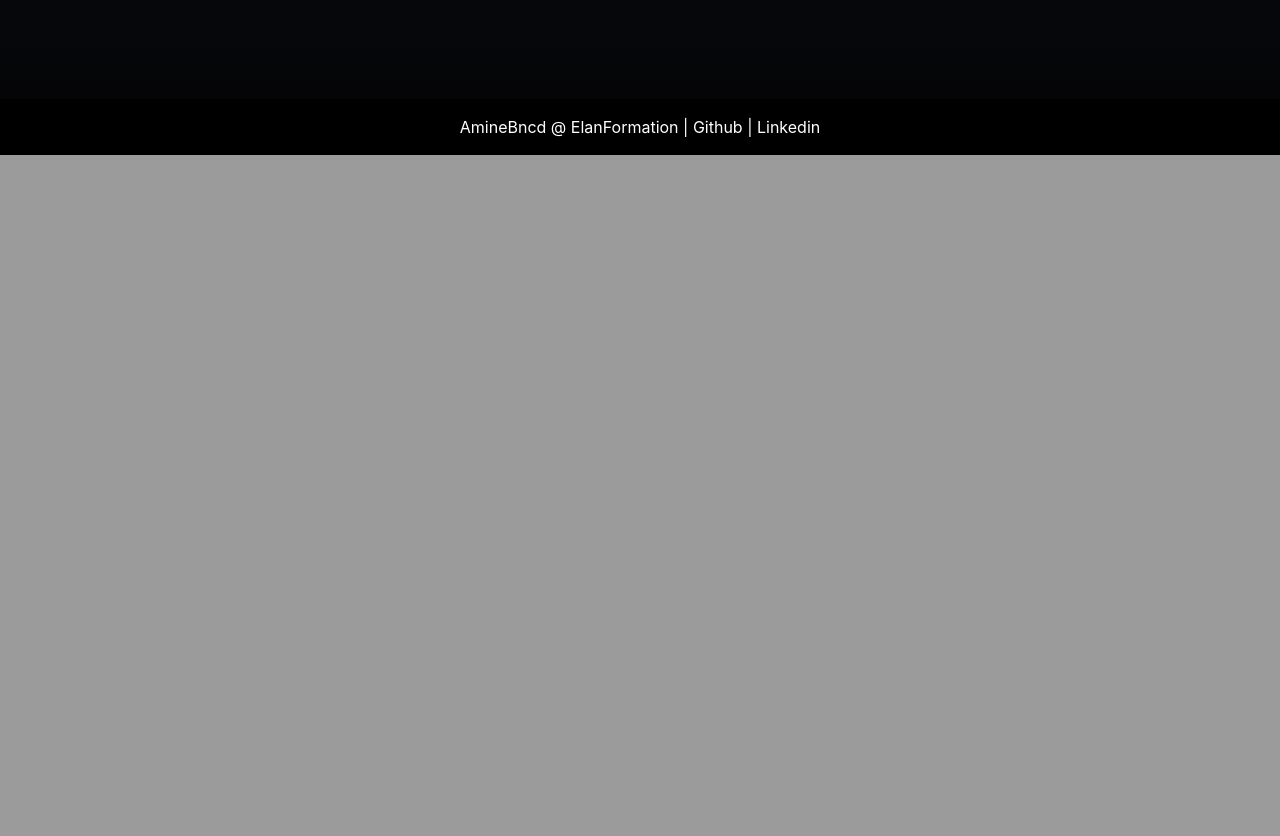
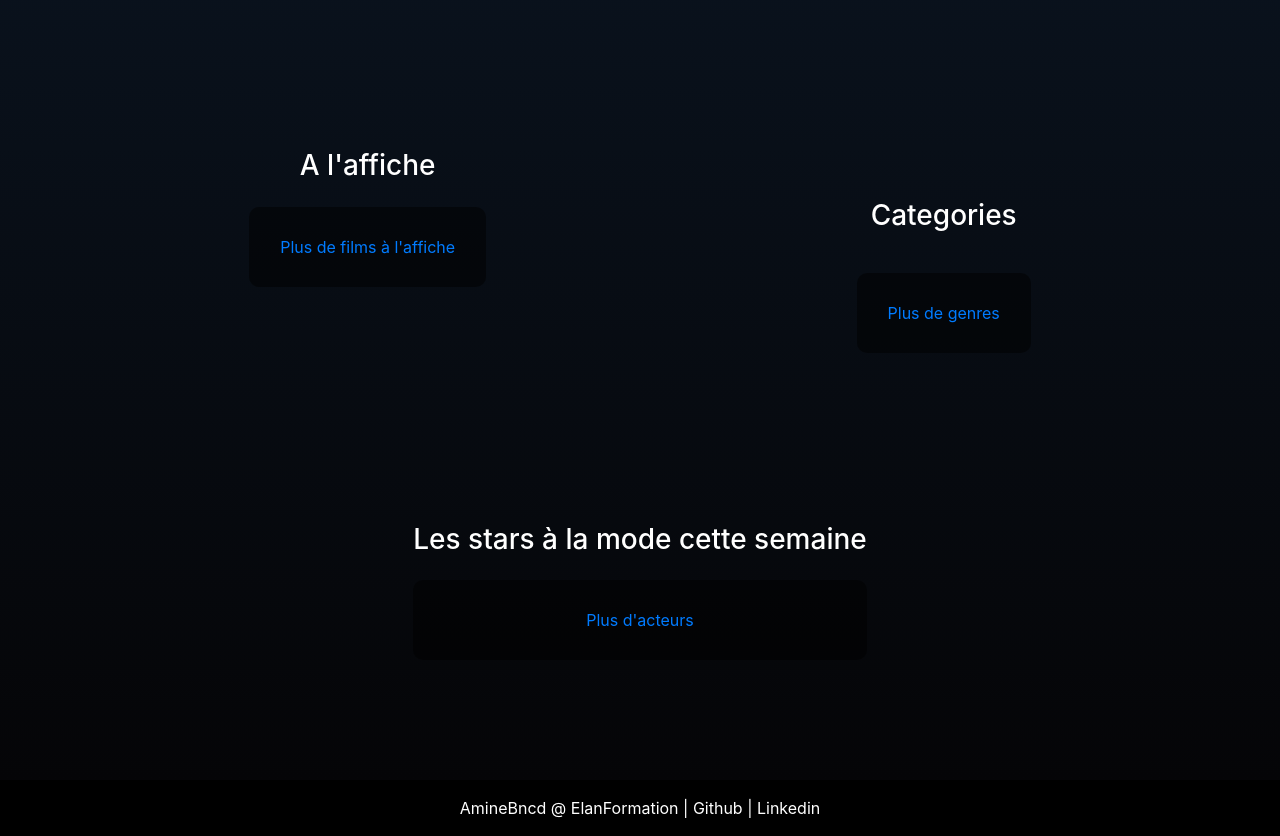
Before and after one commit to Aminebncd/Cinephyle, a PHP site: template appli/view/accueil.php in a window 1280 px wide. Shown: the part 1621-2457 px from the top of the page. Before the commit the page ends 1776 px from the top, so only its background shows below. Run offline with PHP 8.4, Linux system fonts and the light colour scheme; the template is opened without the code that fills it, so the values that code supplies are empty.

Commit message:
rajout de sections dans Accueil.php

```diff
--- a/appli/public/css/main.css
+++ b/appli/public/css/main.css
@@ -143,13 +143,13 @@ h1 {
 }
 
 .containerUn {
+  max-width: 1200px;
   overflow: hidden;
   border-radius: 15px;
 }
 
 .scrolling-wrapper {
   display: flex;
-  /* overflow: hidden; */
   width: 100%;
   position: relative;
   transform: translateX(0%);
@@ -168,29 +168,6 @@ h1 {
   height: auto;
 }
 
-/* @keyframes scroll {
-  0% {
-    transform: translateX(0);
-  }
-  20% {
-    transform: translateX(0);
-  }
-  40% {
-    transform: translateX(-100%);
-  }
-  60% {
-    transform: translateX(-100%);
-  }
-  80% {
-    transform: translateX(-200%);
-  }
-  95% {
-    transform: translateX(-200%);
-  }
-  100% {
-    transform: translateX(0);
-  }
-} */
 
 .scrolling-state {
   padding-top: 15px;
@@ -255,7 +232,6 @@ h1 {
     rgba(18, 42, 70, 0.63) 10%,
     rgba(5, 5, 7, 0.856) 100%
   );
-  /* transition: 0.3s ease; */
 }
 
 .accueilCardUn:hover .cardImage,
@@ -264,16 +240,6 @@ h1 {
   transform: scale(1.1);
 }
 
-/* .darkened-image {
-  background-image:
-  linear-gradient(180deg, rgba(18, 42, 70, 0.808) 0%, rgb(5, 5, 7) 100%), url(
-'https://static.cnews.fr/sites/default/files/styles/image_750_422/public/angela_weiss_643815e5e0550_0.jpg?itok=6shNtEAh');
-
-  width: 100%;
-  height: 100%;
-  object-fit: contain;
-  transition:  0.3s ease;
-} */
 
 .accueilCardUn a,
 .accueilCardDeux a,
@@ -296,9 +262,113 @@ h1 {
   color: #ffffff;
 }
 
-.miaou {
+/* .miaou {
   padding-top: 50px;
+} */
+
+
+.containerTrois {
+  padding-top: 150px;
+  display: flex;
+  justify-content: space-around;
+  flex-wrap: wrap;
 }
+
+.àLaffiche {
+  /* width: 60%; */
+  display: flex;
+  flex-direction: column;
+  align-items: center;
+}
+
+.accueilFilms {
+  display: flex;
+  flex-direction: row;
+}
+
+.accueilFilm {
+  width: 100%;
+  height: 200px;
+  border-radius: 10px;
+  object-fit: cover;
+}
+
+
+
+
+.accueilGenres {
+  /* width: 250px; */
+  padding-top: 50px;
+  display: flex;
+  flex-direction: column;
+  align-items: center;
+  flex-wrap: wrap;
+  justify-content: space-between;
+}
+
+.accueilListGenres {
+  height: auto;
+  max-height: 250px;
+  display: flex;
+  align-items: flex-start;
+  flex-wrap: wrap;
+  flex-direction: row;
+  justify-content: center;
+}
+
+.accueilListGenreElements {
+  margin: 5px;
+}
+
+
+.accueilGenreElement {
+  font-size: 18px;
+  padding: 15px;
+}
+
+
+
+
+
+
+
+
+
+
+.containerQuatre {
+  padding-top: 150px;
+  display: flex;
+  justify-content: center;
+}
+
+.àLaMode {
+  display: flex;
+  flex-direction: column;
+  align-items: center;
+}
+
+.accueilActeurs {
+  display: flex;
+  flex-direction: row;
+  flex-wrap: wrap;
+  justify-content: space-around;
+}
+
+.accueilActeur {
+  display: flex;
+  flex-direction: column;
+  align-items: center;
+}
+
+
+.accueilActeurImg {
+  margin-top: -15px;
+  width: 150px;
+  height: 200px;
+  border-radius: 10px;
+  object-fit: cover;
+}
+
 
 /* +++++++++++++++++++++FILMS+++++++++++++++++++++++++++++ */
 
@@ -629,7 +699,6 @@ h1 {
 
 .genreElement {
   font-size: 18px;
-  font-weight: 500;
   padding: 15px;
 }
 
--- a/appli/view/accueil.php
+++ b/appli/view/accueil.php
@@ -10,6 +10,7 @@ $titre_secondaire = "Retrouvez toutes les infos sur vos films favoris.";
     <h1 class="h1Landing"><?= $titre_secondaire ?></h1>
     <p class="pLanding">Une base de donnée tenue par des passionnés, pour des passionés.</p>
 </div>
+
 <div class="containerUn">
     <div class="scrolling-wrapper">
         <div class="scrolling-card"><img class="scrolling-img 1" src="https://www.ecranlarge.com/uploads/image/000/993/the-dark-knight-rises-photo-993749.jpg" alt="">
@@ -46,6 +47,57 @@ $titre_secondaire = "Retrouvez toutes les infos sur vos films favoris.";
     </div>
 </div>
 
+<div class="containerTrois">
+
+    <div class="àLaffiche">
+        <h3>A l'affiche</h3>
+        <div class="accueilFilms">
+
+            <?php foreach($requeteFilm->fetchAll() as $film): ?>
+                <div>
+                    <a class="nav-link" href="index.php?action=detailsFilm&id=<?= $film['id_film'] ?>">
+                    <img class="accueilFilm" src="<?= $film['affiche'] ?>" alt=""></a>
+                </div>
+            <?php endforeach; ?>
+
+        </div>
+        <div class="container mt-3"><a class="nav-link" href="index.php?action=listFilms">Plus de films à l'affiche</a></div>
+    </div>
+
+    <div class="accueilGenres">
+        <h3>Categories</h3>
+        <div class=" mb-3 accueilListGenres">
+
+            <?php foreach($requeteGenre->fetchAll() as $genre): ?>
+            <div class="accueilListGenreElements">
+                <a class="link accueilGenreElement" href="index.php?action=detailsGenre&id=<?= $genre['id_genre']?>"><?= $genre['libelle']?></a>
+            </div>
+            <?php endforeach; ?>
+
+        </div>
+        <div class="container mt-3"><a class="nav-link" href="index.php?action=listGenres">Plus de genres</a></div>
+    </div>
+
+</div>
+
+<div class="containerQuatre">
+    <div class ="àLaMode">
+        <h3>Les stars à la mode cette semaine</h3>
+        <div class="accueilActeurs">
+
+            <?php foreach($requeteActeur->fetchAll() as $acteur): ?>
+                <div class="accueilActeur">
+                    <p><?= $acteur['acteur']?></p>
+                <a class="nav-link" href="index.php?action=detailsActeur&id=<?= $acteur['id_acteur'] ?> ">
+                <img class="accueilActeurImg" src="<?= $acteur['portrait'] ?>" alt=""></a>
+            </div>
+            <?php endforeach; ?>
+
+        </div>
+        <div class="container mt-3"><a class="nav-link" href="index.php?action=listActeurs">Plus d'acteurs</a></div>
+    </div>
+</div>
+
 
 
 
--- a/appli/view/template.php
+++ b/appli/view/template.php
@@ -4,6 +4,7 @@
     <meta charset="UTF-8">
     <meta name="viewport" content="width=device-width, initial-scale=1.0">
     <title><?= $titre ?></title>
+    <meta name="description" content="Cinephyle - Découvrez un large catalogue de films, consultez les dernières sorties, explorez les biographies des réalisateurs et des acteurs. Restez informé sur les dernières tendances cinématographiques.">
     <link rel="stylesheet" href="public/css/main.css">
     <link rel="stylesheet" href="https://stackpath.bootstrapcdn.com/bootstrap/4.3.1/css/bootstrap.min.css">
     <link
```
Also changed, not shown: appli/controller/AccueilController.php (+17 -3 lines), 16 other files.
